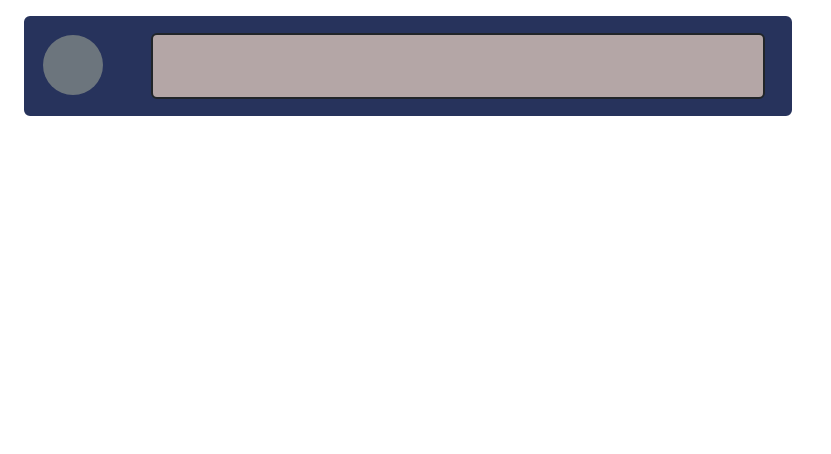
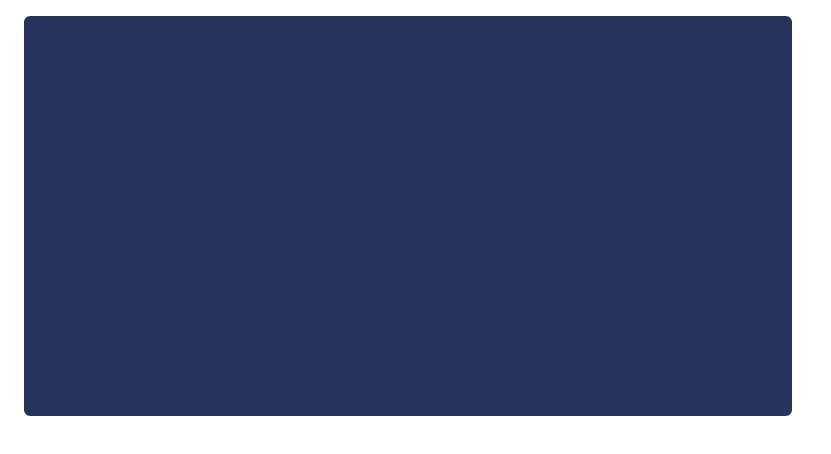
Before and after one commit to kleberton-santos/Projeto-Alerta-Natural-FrontEnd, a React (Vite) app: page / in a window 1280 px wide. Shown: the top 454 px of the page, without its empty margins (0-831 px from the left). Built offline with nearby package versions, Linux system fonts and the light colour scheme.

Commit message:
seca-feed-time-line ok

```diff
--- a/src/App.jsx
+++ b/src/App.jsx
@@ -1,10 +1,11 @@
 import { useState } from 'react'
-import SecaoFeedPublicacao from './components/feed/SecaoFeedPublicacao.jsx' // Caminho relativo correto
+//import SecaoFeedPublicacao from './components/feed/SecaoFeedPublicacao.jsx'
+import SecaoFeedTimeLine from './components/feed/SecaoFeedTimeLine.jsx'
 
 function App() {
     return (
         <div>
-            <SecaoFeedPublicacao />
+            <SecaoFeedTimeLine />
         </div>
     )
 }
--- /dev/null
+++ b/src/assets/Css/feed/SecaoFeedTimeLine.css
@@ -0,0 +1,4 @@
+.bg-custom {
+    background-color: #27335C;
+    border-color: #27335C;
+  }
--- a/src/components/feed/SecaoFeedPublicacao.jsx
+++ b/src/components/feed/SecaoFeedPublicacao.jsx
@@ -1,5 +1,5 @@
 import React from "react";
-import "../../assets/Css/feed/secaoFeedPublicacao.css"; // Caminho relativo para o CSS
+import "../../assets/Css/feed/secaoFeedPublicacao.css";
 
 const SecaoFeedPublicacao = () => {
     return (
--- /dev/null
+++ b/src/components/feed/SecaoFeedTimeLine.jsx
@@ -0,0 +1,13 @@
+import React from "react";
+import "../../assets/Css/feed/SecaoFeedTimeLine.css";
+
+const SecaoFeedTimeLine = () => {
+    return (
+        <div className="seca-feed-time-line d-flex rounded bg-custom mt-3 ms-4" style={{ height: '400px', width: '60%', borderStyle: 'solid' }}>
+
+
+        </div>
+    )
+}
+
+export default SecaoFeedTimeLine;
```
